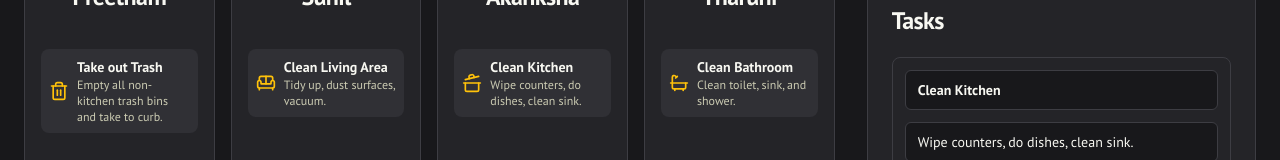
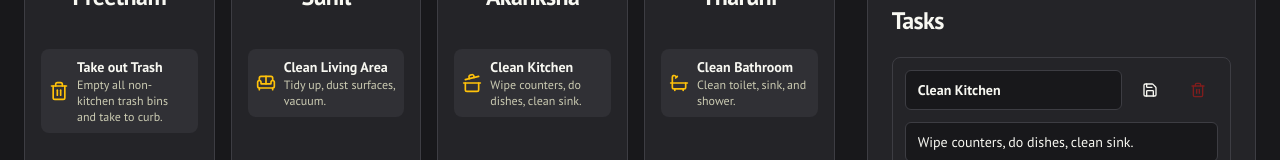
Before and after one commit to saipreetham99/Chore-Wheel, a Next.js app: page / in a window 1280 px wide. Both pictures are taken after a click on the button 1150 px from the left and 601 px from the top of the page. Shown: the part 511-671 px from the top of the page. Built offline with nearby package versions, Linux system fonts and the light colour scheme.

Commit message:
after editing the tasks there's no save button anymore and the print sch

```diff
--- a/src/app/page.tsx
+++ b/src/app/page.tsx
@@ -268,12 +268,22 @@ export default function Home() {
                     <div key={chore.id} className="flex flex-col gap-2 p-3 border rounded-lg">
                        {editingChore === chore.id ? (
                         <div className="space-y-3">
-                            <Input
-                                defaultValue={chore.title}
-                                placeholder="Task Title"
-                                onBlur={(e) => handleUpdateChore(chore.id, 'title', e.target.value)}
-                                className="text-lg font-semibold"
-                            />
+                            <div className="flex justify-between items-start">
+                                <Input
+                                    defaultValue={chore.title}
+                                    placeholder="Task Title"
+                                    onBlur={(e) => handleUpdateChore(chore.id, 'title', e.target.value)}
+                                    className="text-lg font-semibold flex-grow"
+                                />
+                                <div className="flex items-center gap-2 ml-2">
+                                    <Button variant="ghost" size="icon" onClick={() => setEditingChore(null)}>
+                                        <Save className="h-4 w-4" />
+                                    </Button>
+                                    <Button variant="ghost" size="icon" onClick={() => handleRemoveChore(chore.id)}>
+                                        <Trash2 className="h-4 w-4 text-destructive" />
+                                    </Button>
+                                </div>
+                            </div>
                              <Input
                                 defaultValue={chore.description}
                                 placeholder="Task Description"
@@ -292,8 +302,8 @@ export default function Home() {
                             <p className="text-sm text-muted-foreground">{chore.description}</p>
                           </div>
                            <div className="flex items-center gap-2">
-                              <Button variant="ghost" size="icon" onClick={() => setEditingChore(editingChore === chore.id ? null : chore.id)}>
-                                  {editingChore === chore.id ? <Save className="h-4 w-4" /> : <Pencil className="h-4 w-4" />}
+                              <Button variant="ghost" size="icon" onClick={() => setEditingChore(chore.id)}>
+                                <Pencil className="h-4 w-4" />
                               </Button>
                               <Button variant="ghost" size="icon" onClick={() => handleRemoveChore(chore.id)}>
                                   <Trash2 className="h-4 w-4 text-destructive" />
```
